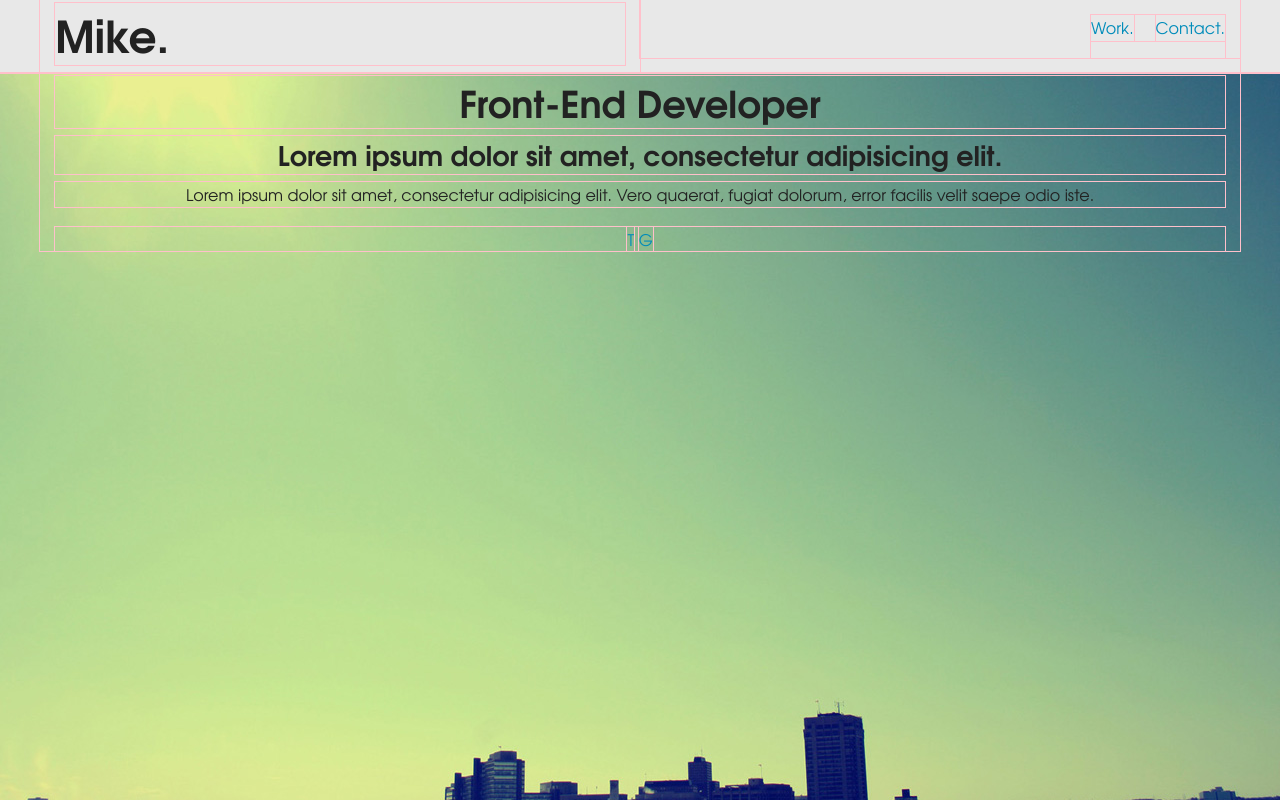
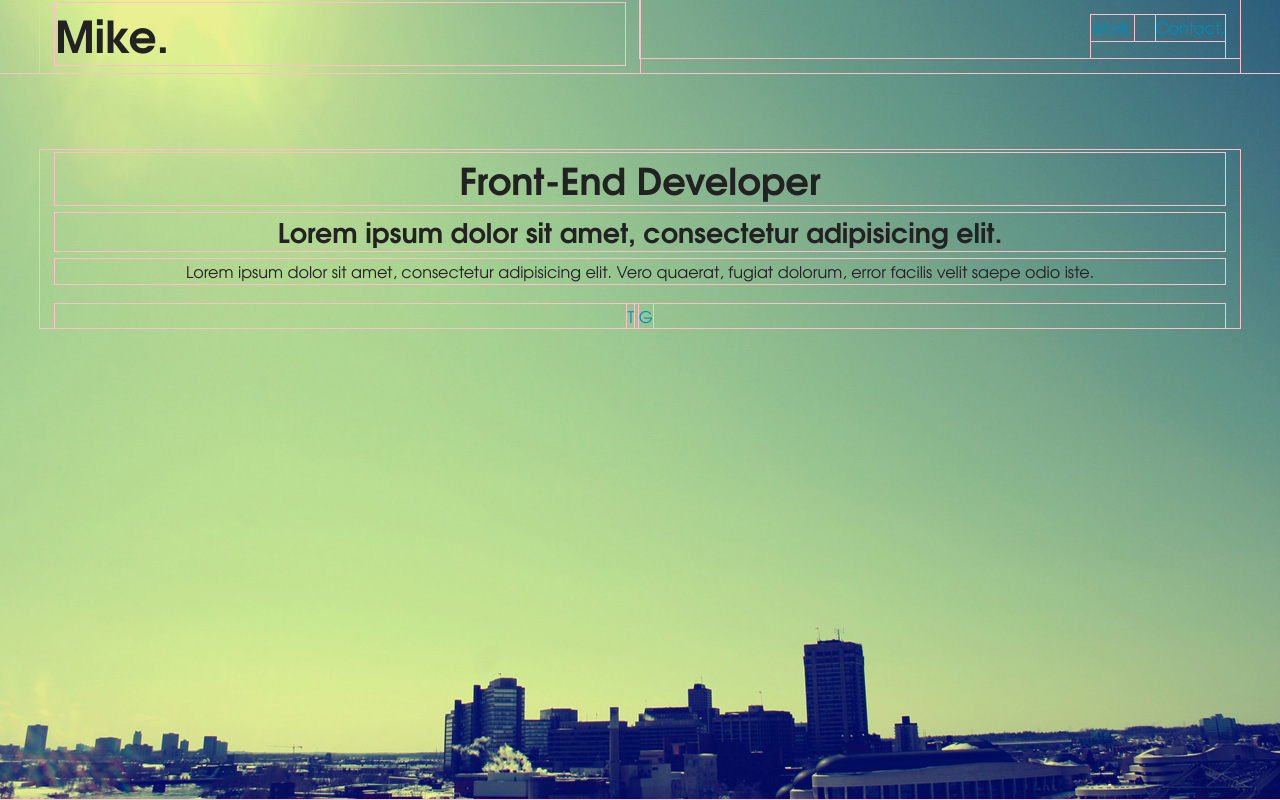
Before and after one commit to mikejoyceio/portfolio-template, a website: page index.html in a window 1280 px wide. Shown: the top 800 px of the page. Drawn offline with Linux system fonts and the light colour scheme.

Commit message:
Styled header

```diff
--- a/scss/_custom.scss
+++ b/scss/_custom.scss
@@ -19,7 +19,8 @@ body {
 // Header
 
 header {
-
+	position: absolute;
+	width: 100%;
 	nav {
 		@include float-right;
 		@include clearfix;
@@ -35,6 +36,7 @@ header {
 	background-size: cover;
 	background-attachment: fixed;
 	height: 100%;
+	padding-top: 150px;
 }
 
 // Featured Work
```
Also changed, not shown: css/app.css.
